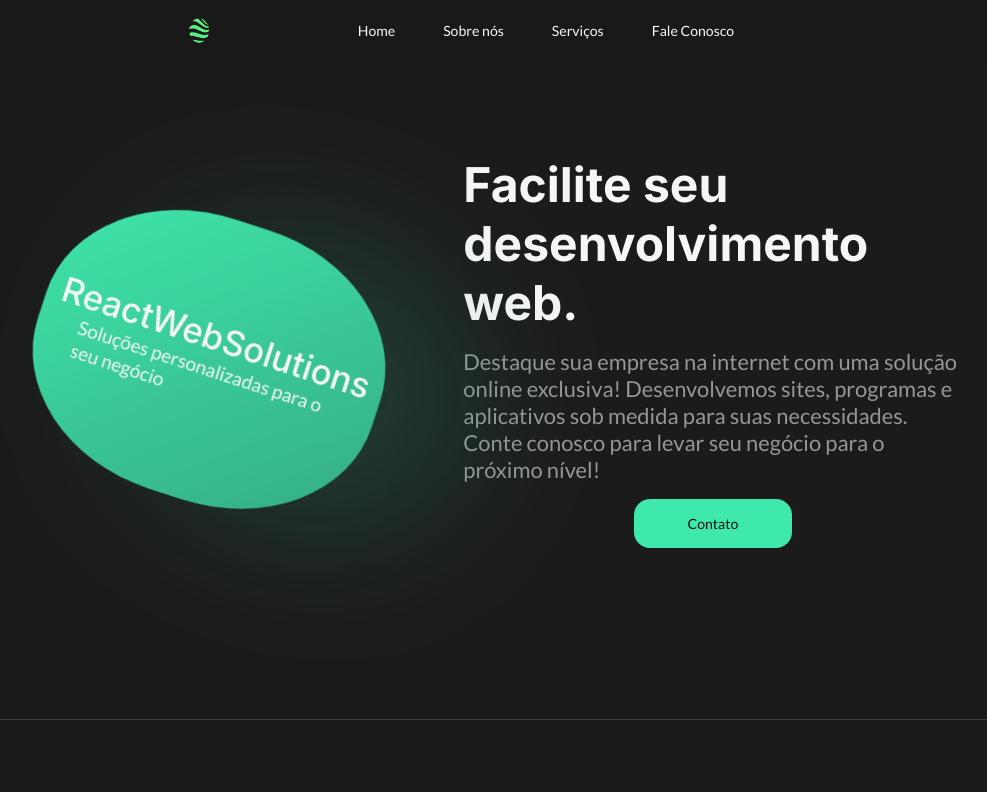
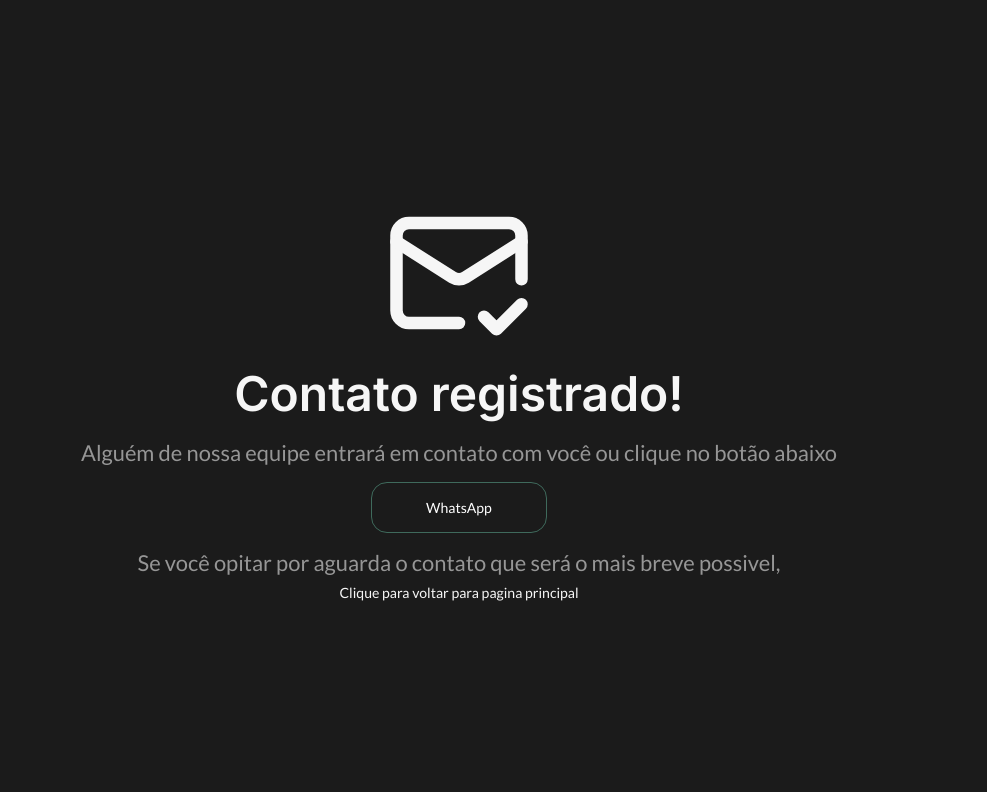
Before and after one commit to Yraffic/reactweb-solutions, a React (Create React App) app: page /sucesso in a window 1280 px wide. Shown: the top 792 px of the page, without its empty margins (181-1168 px from the left). Built offline with nearby package versions, Linux system fonts and the light colour scheme.

Commit message:
feat: add react router dom, add page success and function form sumit

```diff
--- a/package.json
+++ b/package.json
@@ -13,6 +13,7 @@
     "@types/react": "^18.0.38",
     "@types/react-dom": "^18.0.11",
     "framer-motion": "^10.12.4",
+    "lucide-react": "^0.220.0",
     "react": "^18.2.0",
     "react-dom": "^18.2.0",
     "react-hook-form": "^7.43.9",
@@ -46,6 +47,7 @@
     ]
   },
   "devDependencies": {
-    "@types/sass": "^1.45.0"
+    "@types/sass": "^1.45.0",
+    "react-router-dom": "^6.11.2"
   }
 }
--- /dev/null
+++ b/src/Routes.tsx
@@ -0,0 +1,14 @@
+import { createBrowserRouter } from "react-router-dom";
+import { Home } from "./pages/home";
+import { Success } from "./pages/success";
+
+export const router = createBrowserRouter([
+    {
+      path: '/',
+      element: <Home />
+    },
+    {
+      path: '/sucesso',
+      element: <Success />
+    }
+  ])
--- a/src/components/Form/index.tsx
+++ b/src/components/Form/index.tsx
@@ -13,7 +13,7 @@ export const Forms = () => {
     const { register, handleSubmit} = useForm<FormValues>();
     const [erro, setErro] = useState('');
 
-    const onSubmit: SubmitHandler<FormValues> = (data) => {
+   /*  const onSubmit: SubmitHandler<FormValues> = (data) => {
         if (data.name === '') {
             return setErro('Nome deve ser informado !');
         }
@@ -33,12 +33,14 @@ export const Forms = () => {
         whatsapp.click();
 
         document.body.removeChild(whatsapp);
-    };
+    }; */
 
     return (
         <form
             className='flex align-items justify-content flex-direction forms'
-            onSubmit={handleSubmit(onSubmit)}
+            action="https://formsubmit.co/reactweb2023@gmail.com"
+            method="POST"
+            /* onSubmit={handleSubmit(onSubmit)}  */
         >
             <input
                 type="text"
--- a/src/index.tsx
+++ b/src/index.tsx
@@ -1,14 +1,17 @@
 import ReactDOM from 'react-dom/client';
 import { AppContextProvider } from './context/AppContext';
 import './index.scss';
-import { Home } from './pages/home';
+import { RouterProvider } from 'react-router-dom';
+import { router } from './Routes';
+
+
 
 
 const root = ReactDOM.createRoot(
   document.getElementById('root') as HTMLElement
 );
 root.render(
-  <AppContextProvider>
-      <Home />
-  </AppContextProvider>
+    <AppContextProvider>
+       <RouterProvider router={router}/>
+    </AppContextProvider>
 );
--- /dev/null
+++ b/src/pages/success/index.tsx
@@ -0,0 +1,26 @@
+import { MailCheck } from "lucide-react";
+import './styles.scss'
+import { Button } from "../../components/Button";
+import { Link } from "react-router-dom";
+
+
+export const Success = () => {
+
+  return (
+    <div className="success flex align-items justify-content flex-direction">
+      <MailCheck size={150}/>
+      <h2>Contato registrado!</h2>
+      <p>
+       Alguém de nossa equipe entrará em contato com você
+        ou clique no botão abaixo
+      </p>
+      <Button type="secondary">
+          WhatsApp
+      </Button>
+      <p>
+        Se você opitar por aguarda o contato que será o mais breve possivel,<br/>
+         <Link to="/home">Clique para voltar para pagina principal</Link>
+      </p>
+    </div>
+  );
+}
--- /dev/null
+++ b/src/pages/success/styles.scss
@@ -0,0 +1,14 @@
+@import '../../styles/mixins';
+@import '../../styles/global.scss';
+
+
+.success{
+    width: 100vw;
+    height: 100vh;
+
+    gap: 1rem;
+
+    p{
+        text-align: center;
+    }
+}
```
Also changed, not shown: 1 other file (tests, documents, lock files or other folders).
